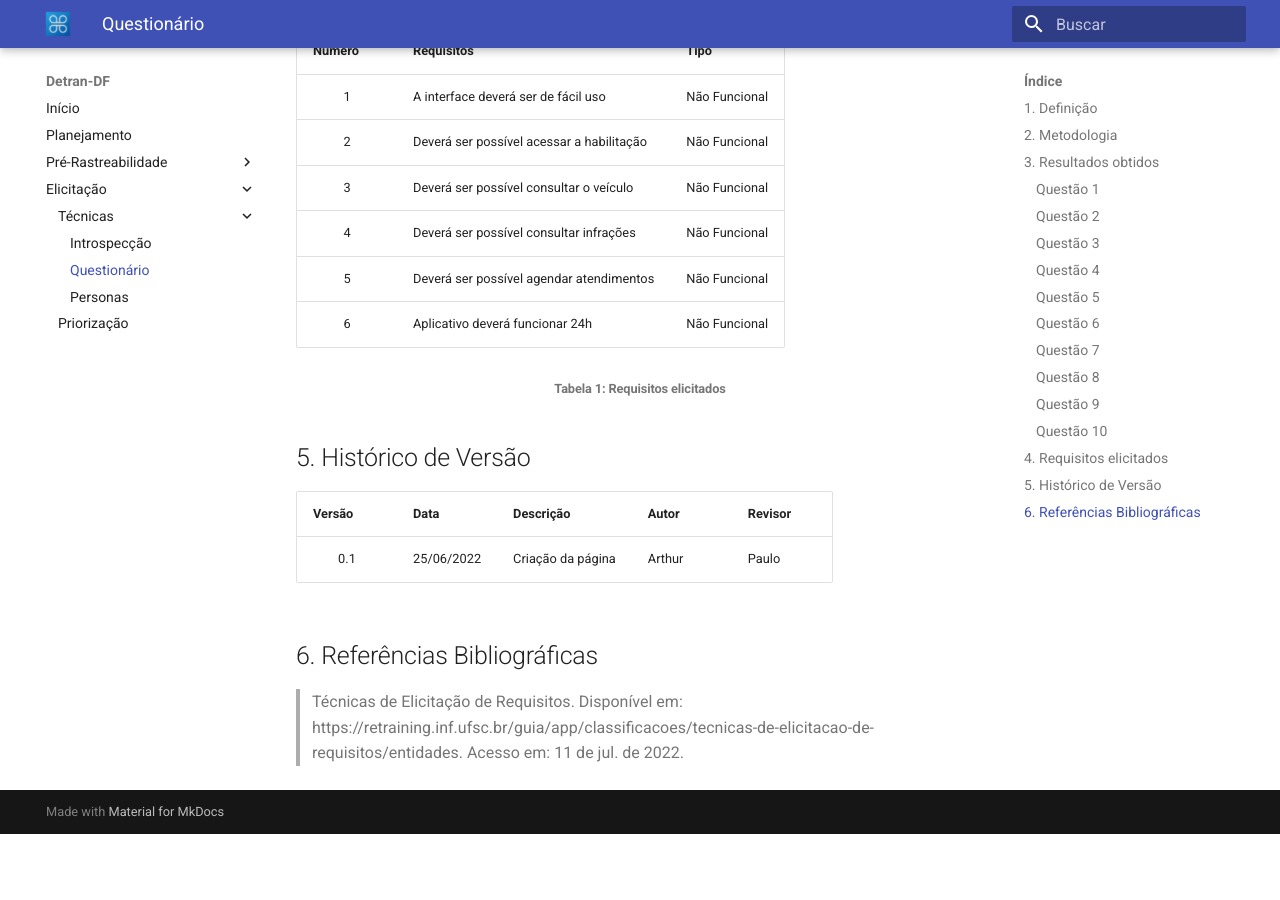
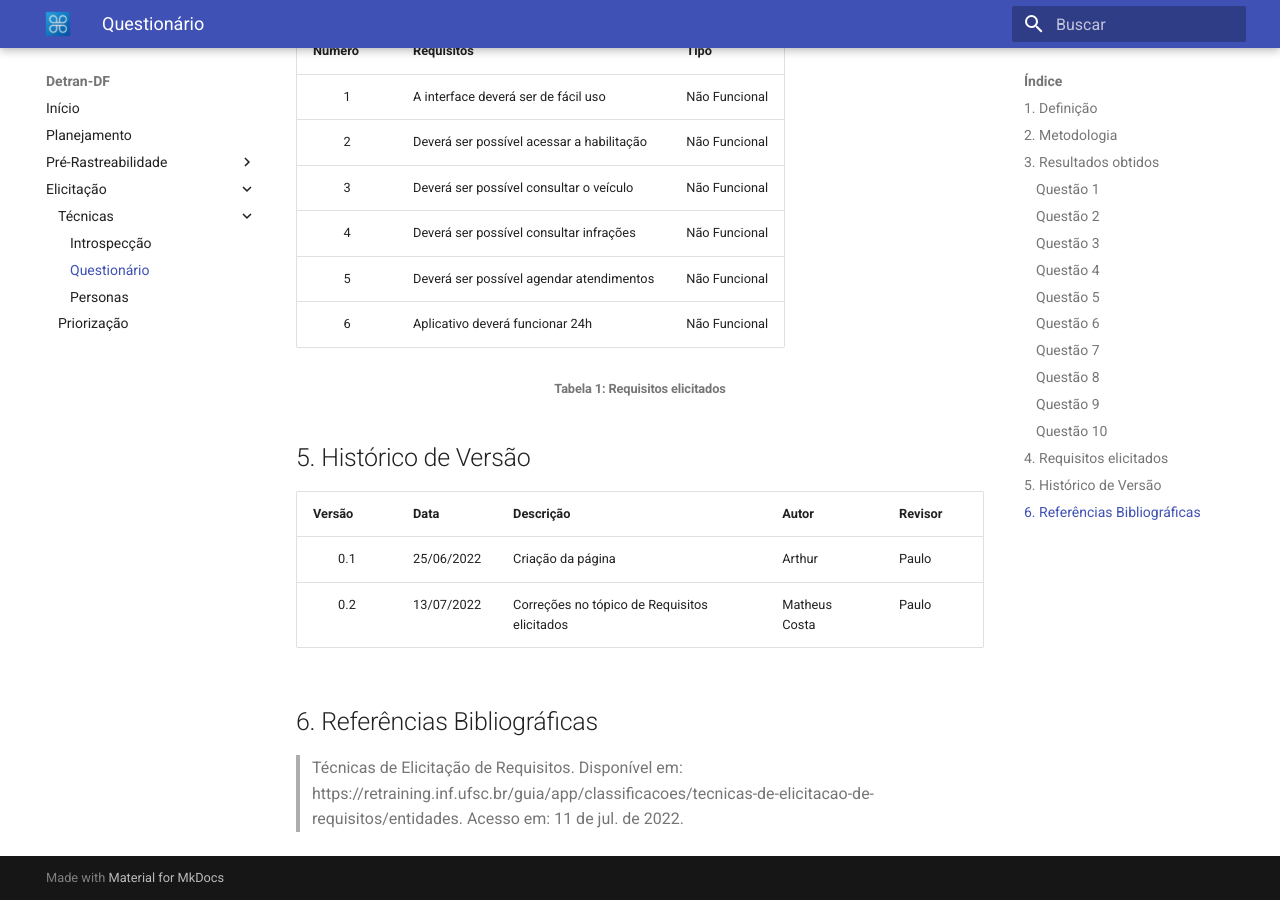
Before and after one commit to Requisitos-de-Software/2022.1-DetranDF, an MkDocs documentation site: the page built from docs/elicitação/questionario.md, in a window 1280 px wide and 900 px high, scrolled down 5338 px. Built offline with MkDocs 1.6.1 and Material for MkDocs 9.7.7, drawn with Linux system fonts in a browser that asks for light colours; before the commit the page ends 6172 px from its top, so only the background shows below that.

Commit message:
atualização no histórico de versões

```diff
--- a/docs/elicitação/questionario.md
+++ b/docs/elicitação/questionario.md
@@ -95,6 +95,7 @@ Na Tabela 1 abaixo é possível ver que todos os requisitos elicitados são do t
 |  Versão   | Data       | Descrição           | Autor  | Revisor|
 |-----------|------------|---------------------|--------|--------|
 |<center>0.1| 25/06/2022 |Criação da página    | Arthur | Paulo  |
+|<center>0.2| 13/07/2022 |Correções no tópico de Requisitos elicitados    | Matheus Costa | Paulo  |
 
 
 ## 6. Referências Bibliográficas
```
